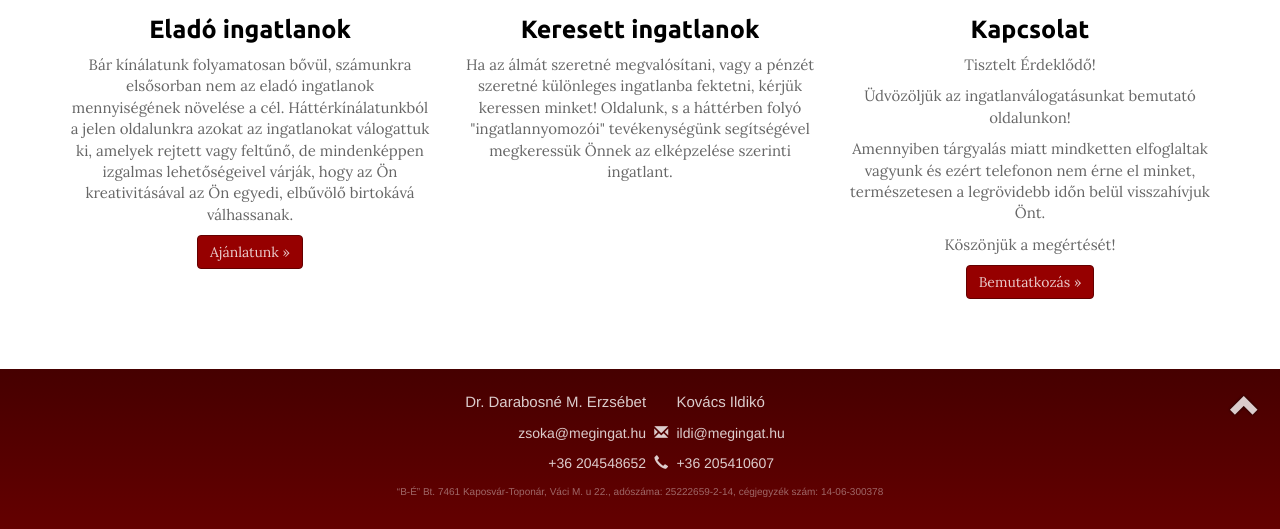
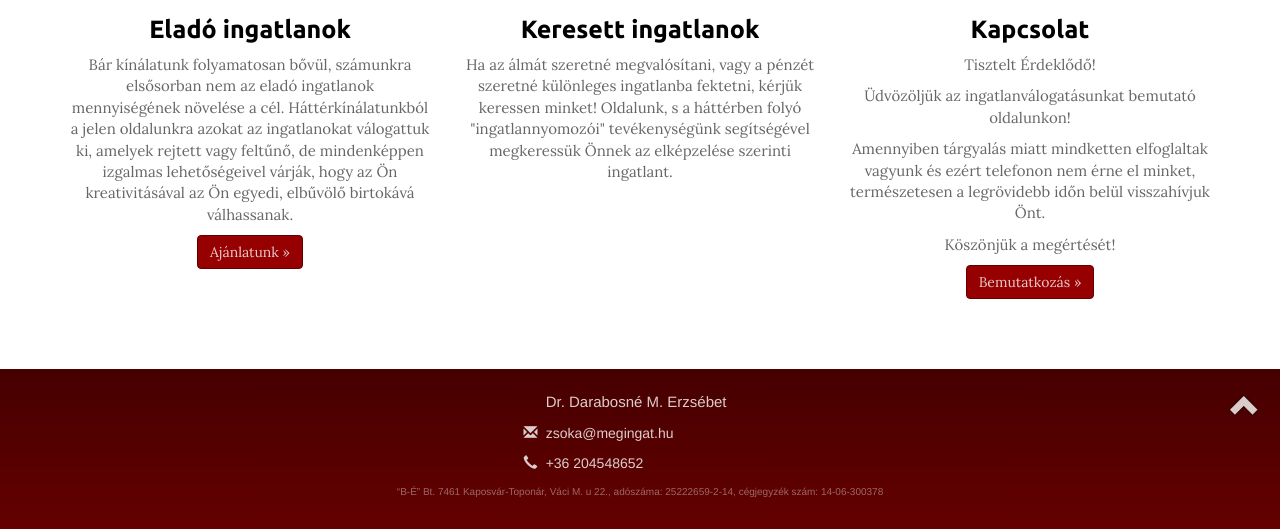
Before and after one commit to darabos/megingat, a Jekyll site: the page built from index.md, in a window 1280 px wide and 900 px high, scrolled down 729 px, cut to the strip 371-900 px from the top of the window. Built offline with Jekyll 4.4.1, drawn with Linux system fonts in a browser that asks for light colours; nearby versions of some CDN libraries.

Commit message:
Ildikó törlése a lábrészből.

```diff
--- a/_includes/footer.html
+++ b/_includes/footer.html
@@ -2,12 +2,6 @@
   <div class="text-center clearfix">
     <div class="pull-right text-right">
       <i id="scroll-up" class="glyphicon glyphicon-chevron-up"></i>
-    </div>
-
-    <div class="text-right contacts">
-      <p>Dr.&nbsp;Darabosné M.&nbsp;Erzsébet</p>
-      <p><a href="mailto:zsoka@megingat.hu">zsoka@megingat.hu</a></p>
-      <p><a href="tel:+36204548652">+36 204548652</a></p>
     </div>
 
     <div class="contacts">
@@ -17,9 +11,9 @@
     </div>
 
     <div class="text-left contacts">
-      <p>Kovács Ildikó</p>
-      <p><a href="mailto:ildi@megingat.hu">ildi@megingat.hu</a></p>
-      <p><a href="tel:+36205410607">+36 205410607</a></p>
+      <p>Dr.&nbsp;Darabosné M.&nbsp;Erzsébet</p>
+      <p><a href="mailto:zsoka@megingat.hu">zsoka@megingat.hu</a></p>
+      <p><a href="tel:+36204548652">+36 204548652</a></p>
     </div>
 
     <p class="mini">
```
